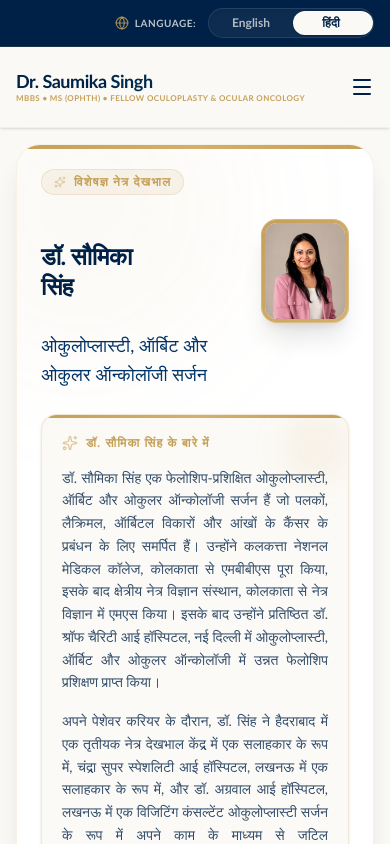
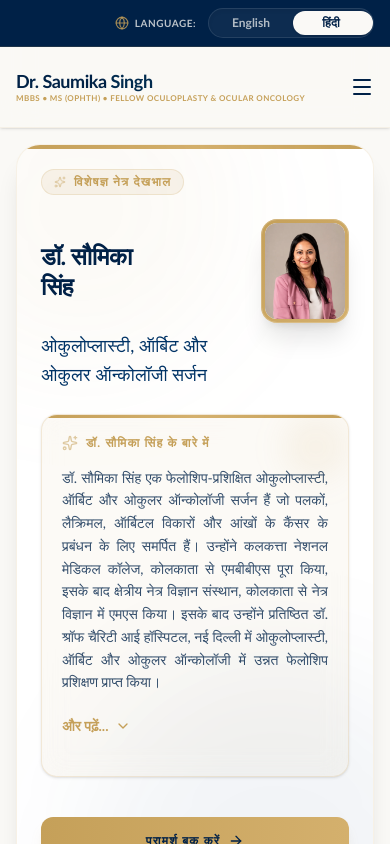
Before and after one commit to inderjeetota-ops/drsaumika-site, a React (Vite) app: page /hi in a window 390 px wide. Shown: the top 844 px of the page. Built offline with nearby package versions, Linux system fonts and the light colour scheme.

Commit message:
feat: add expandable about section on home page
Introduce state to toggle the visibility of the expanded about section on mobile, improving readability and user experience.

```diff
--- a/src/pages/Home.tsx
+++ b/src/pages/Home.tsx
@@ -1,6 +1,6 @@
-import React from 'react';
+import React, { useState } from 'react';
 import { m } from 'motion/react';
-import { Check, Droplets, Eye, Shield, Sparkles, Activity, PlusCircle, ArrowRight, Star, Award, Ribbon, Syringe } from 'lucide-react';
+import { Check, Droplets, Eye, Shield, Sparkles, Activity, PlusCircle, ArrowRight, Star, Award, Ribbon, Syringe, ChevronDown, ChevronUp } from 'lucide-react';
 import { Link } from 'react-router-dom';
 import { useLanguage } from '../context/LanguageContext';
 
@@ -83,6 +83,7 @@ const homeSurgicalCases = HOME_SURGICAL_SLUGS
 
 export default function Home() {
   const { t, language } = useLanguage();
+  const [isAboutExpanded, setIsAboutExpanded] = useState(false);
 
   return (
     <div className="flex flex-col">
@@ -231,7 +232,14 @@ export default function Home() {
               </h2>
 
               {/* About Block */}
-              <div className="mb-8 bg-gold/5 backdrop-blur-md p-5 sm:p-7 rounded-2xl border border-gold/20 shadow-sm max-w-2xl relative overflow-hidden group w-full">
+              <div
+                className={`mb-8 bg-gold/5 backdrop-blur-md p-5 sm:p-7 rounded-2xl border border-gold/20 shadow-sm max-w-2xl relative overflow-hidden group w-full transition-all duration-300 ${
+                  !isAboutExpanded ? 'cursor-pointer sm:cursor-default' : ''
+                }`}
+                onClick={() => {
+                  if (!isAboutExpanded) setIsAboutExpanded(true);
+                }}
+              >
                 <div className="absolute top-0 left-0 right-0 h-[3px] bg-gradient-to-r from-gold via-gold-light to-gold" />
                 <div className="absolute top-0 right-0 w-16 h-16 bg-gold/10 rounded-full blur-lg pointer-events-none" />
 
@@ -244,6 +252,39 @@ export default function Home() {
                   <p>
                     {language === 'hi' ? 'डॉ. सौमिका सिंह एक फेलोशिप-प्रशिक्षित ओकुलोप्लास्टी, ऑर्बिट और ओकुलर ऑन्कोलॉजी सर्जन हैं जो पलकों, लैक्रिमल, ऑर्बिटल विकारों और आंखों के कैंसर के प्रबंधन के लिए समर्पित हैं। उन्होंने कलकत्ता नेशनल मेडिकल कॉलेज, कोलकाता से एमबीबीएस पूरा किया, इसके बाद क्षेत्रीय नेत्र विज्ञान संस्थान, कोलकाता से नेत्र विज्ञान में एमएस किया। इसके बाद उन्होंने प्रतिष्ठित डॉ. श्रॉफ चैरिटी आई हॉस्पिटल, नई दिल्ली में ओकुलोप्लास्टी, ऑर्बिट और ओकुलर ऑन्कोलॉजी में उन्नत फेलोशिप प्रशिक्षण प्राप्त किया।' : 'Dr. Saumika Singh is a fellowship-trained Oculoplasty, Orbit and Ocular Oncology surgeon dedicated to the management of eyelid, lacrimal, orbital disorders and eye cancers. She completed her MBBS from Calcutta National Medical College, Kolkata, followed by an MS in Ophthalmology from the Regional Institute of Ophthalmology, Kolkata. She subsequently underwent advanced fellowship training in Oculoplasty, Orbit and Ocular Oncology at the prestigious Dr. Shroff\'s Charity Eye Hospital, New Delhi.'}
                   </p>
+
+                  {/* Mobile Read More / Less Toggle Trigger */}
+                  <div className="sm:hidden pt-0.5">
+                    {!isAboutExpanded ? (
+                      <button
+                        type="button"
+                        onClick={(e) => {
+                          e.stopPropagation();
+                          setIsAboutExpanded(true);
+                        }}
+                        className="inline-flex items-center gap-1.5 text-sm font-semibold text-gold hover:text-navy transition-colors cursor-pointer py-1"
+                        aria-expanded={false}
+                      >
+                        <span>{language === 'hi' ? 'और पढ़ें...' : 'Read more...'}</span>
+                        <ChevronDown className="h-4 w-4" />
+                      </button>
+                    ) : (
+                      <button
+                        type="button"
+                        onClick={(e) => {
+                          e.stopPropagation();
+                          setIsAboutExpanded(false);
+                        }}
+                        className="inline-flex items-center gap-1 text-xs font-semibold text-gold hover:text-navy transition-colors cursor-pointer py-1 mb-1"
+                        aria-expanded={true}
+                      >
+                        <span>{language === 'hi' ? 'कम पढ़ें' : 'Show less'}</span>
+                        <ChevronUp className="h-3.5 w-3.5" />
+                      </button>
+                    )}
+                  </div>
+
+                  <div className={isAboutExpanded ? 'space-y-4' : 'hidden sm:block sm:space-y-4'}>
                     <p>
                       {language === 'hi' ? 'अपने पेशेवर करियर के दौरान, डॉ. सिंह ने हैदराबाद में एक तृतीयक नेत्र देखभाल केंद्र में एक सलाहकार के रूप में, चंद्रा सुपर स्पेशलिटी आई हॉस्पिटल, लखनऊ में एक सलाहकार के रूप में, और डॉ. अग्रवाल आई हॉस्पिटल, लखनऊ में एक विजिटिंग कंसल्टेंट ओकुलोप्लास्टी सर्जन के रूप में अपने काम के माध्यम से जटिल ओकुलोप्लास्टिक विकारों के निदान और सर्जिकल प्रबंधन में व्यापक अनुभव प्राप्त किया है। वह वर्तमान में लखनऊ में एक समर्पित स्वतंत्र ओकुलोप्लास्टी, ऑर्बिट और ओकुलर ऑन्कोलॉजी अभ्यास का नेतृत्व करती हैं।' : 'Over the course of her professional career, Dr. Singh has gained extensive experience in the diagnosis and surgical management of complex oculoplastic disorders through her work as a consultant at a tertiary eye care centre in Hyderabad, as a Consultant at Chandra Super Speciality Eye Hospital, Lucknow, and as a Visiting Consultant Oculoplasty Surgeon at Dr Agarwals Eye Hospital, Lucknow. She currently leads a dedicated independent Oculoplasty, Orbit and Ocular Oncology practice in Lucknow.'}
                     </p>
@@ -254,10 +295,12 @@ export default function Home() {
                     <Link
                       to={language === 'hi' ? '/hi/about' : '/about'}
                       className="inline-flex items-center gap-1.5 text-sm font-bold text-gold hover:text-navy transition-colors group/readmore focus:outline-none focus:ring-2 focus:ring-gold focus:ring-offset-2 rounded-sm"
+                      onClick={(e) => e.stopPropagation()}
                     >
                       <span>{language === 'hi' ? 'डॉ. सिंह के बारे में और पढ़ें' : 'Read more about Dr. Singh'}</span>
                       <ArrowRight className="h-4 w-4 transform group-hover/readmore:translate-x-1 transition-transform duration-300" aria-hidden="true" />
                     </Link>
+                  </div>
                 </div>
               </div>
 
```
Lines whose indentation alone changed are shown as unchanged.
